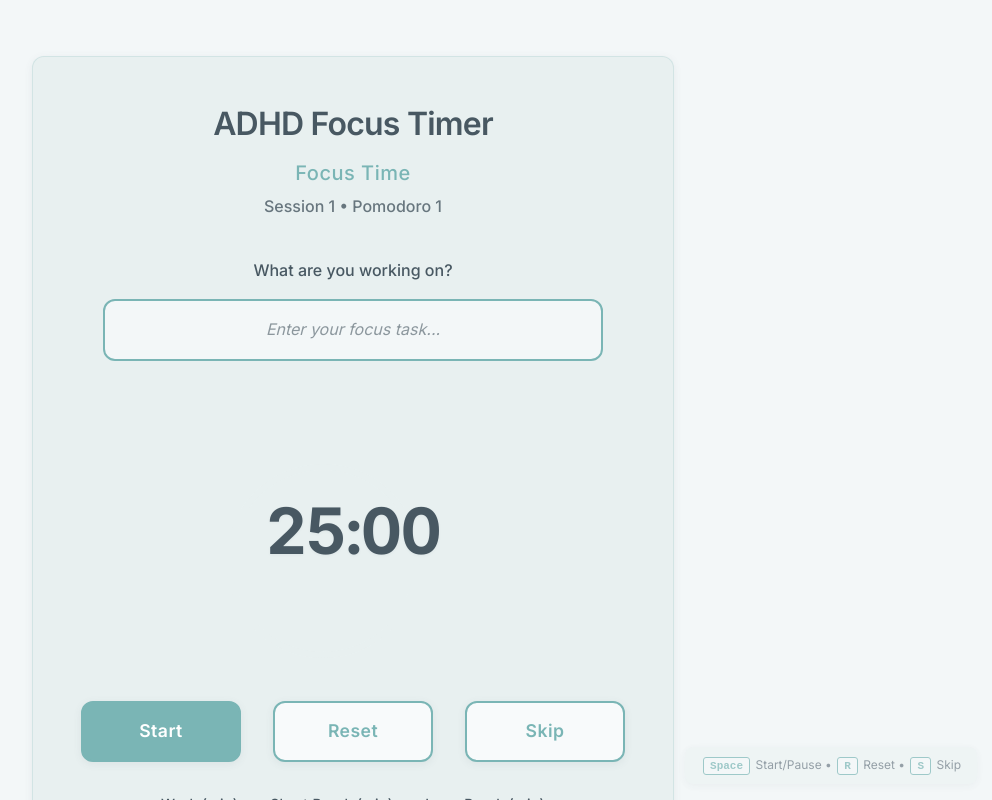
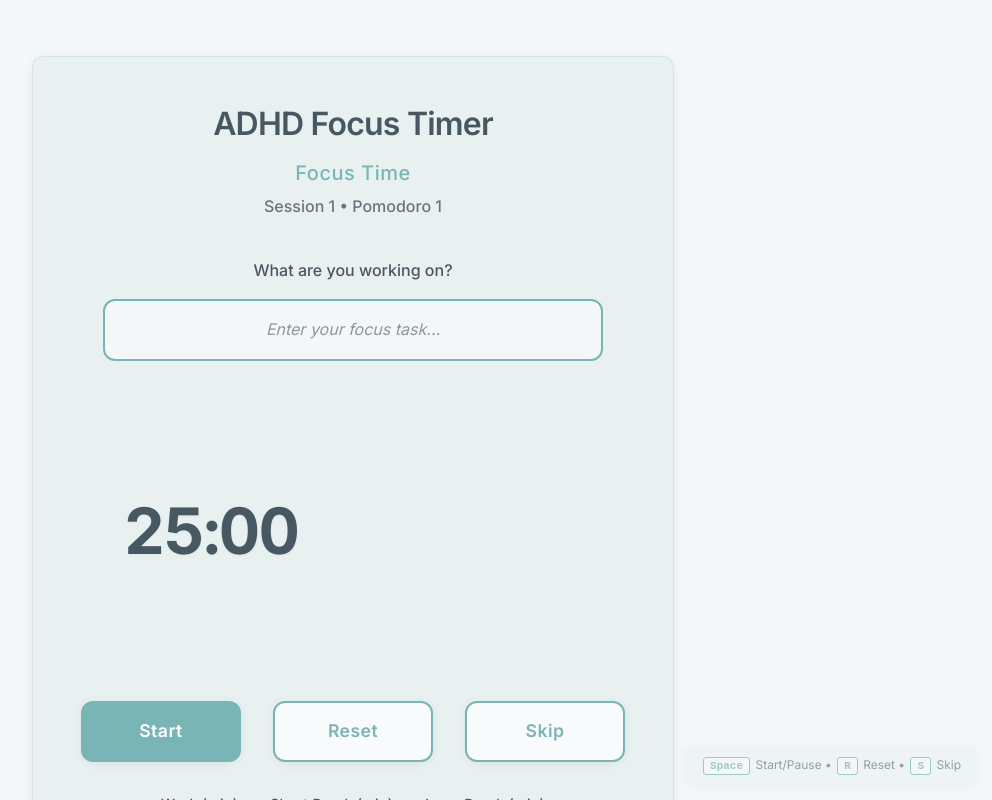
Before and after one commit to yuvrajdomun/dopa-timer-2, a React (Vite) app: page / in a window 1280 px wide. Shown: the top 800 px of the page, without its empty margins (287-1279 px from the left). Built offline with nearby package versions, Linux system fonts and the light colour scheme.

Commit message:
Fix timer positioning: ensure timer text is perfectly centered within progress ring

```diff
--- a/src/App.css
+++ b/src/App.css
@@ -175,12 +175,20 @@
   display: flex;
   align-items: center;
   justify-content: center;
+  /* Ensure consistent sizing */
+  width: clamp(140px, 35vw, 200px);
+  height: clamp(140px, 35vw, 200px);
+  margin-left: auto;
+  margin-right: auto;
 }
 
 .progress-ring {
   transform: rotate(-90deg);
-  width: clamp(140px, 35vw, 200px);
-  height: clamp(140px, 35vw, 200px);
+  width: 100%;
+  height: 100%;
+  position: absolute;
+  top: 0;
+  left: 0;
 }
 
 .progress-ring__background {
@@ -247,6 +255,10 @@
   /* Ensure maximum clarity for ADHD users */
   -webkit-font-smoothing: antialiased;
   -moz-osx-font-smoothing: grayscale;
+  /* Ensure perfect centering */
+  width: 100%;
+  text-align: center;
+  z-index: 1;
 }
 
 /* Controls */
@@ -400,7 +412,7 @@
     padding: clamp(var(--space-xl), 5vw, 3rem);
   }
 
-  .progress-ring {
+  .timer-display {
     width: clamp(180px, 30vw, 220px);
     height: clamp(180px, 30vw, 220px);
   }
@@ -442,9 +454,6 @@
 
   .timer-display {
     margin: 2.5rem 0;
-  }
-
-  .progress-ring {
     width: 240px;
     height: 240px;
   }
@@ -481,7 +490,7 @@
     max-width: 700px;
   }
 
-  .progress-ring {
+  .timer-display {
     width: 260px;
     height: 260px;
   }
@@ -520,7 +529,7 @@
     font-size: clamp(12px, 3vw, 14px);
   }
 
-  .progress-ring {
+  .timer-display {
     width: clamp(120px, 50vw, 160px);
     height: clamp(120px, 50vw, 160px);
   }
@@ -588,7 +597,7 @@
     margin: var(--space-md) 0;
   }
 
-  .progress-ring {
+  .timer-display {
     width: clamp(100px, 25vw, 140px);
     height: clamp(100px, 25vw, 140px);
   }
```
